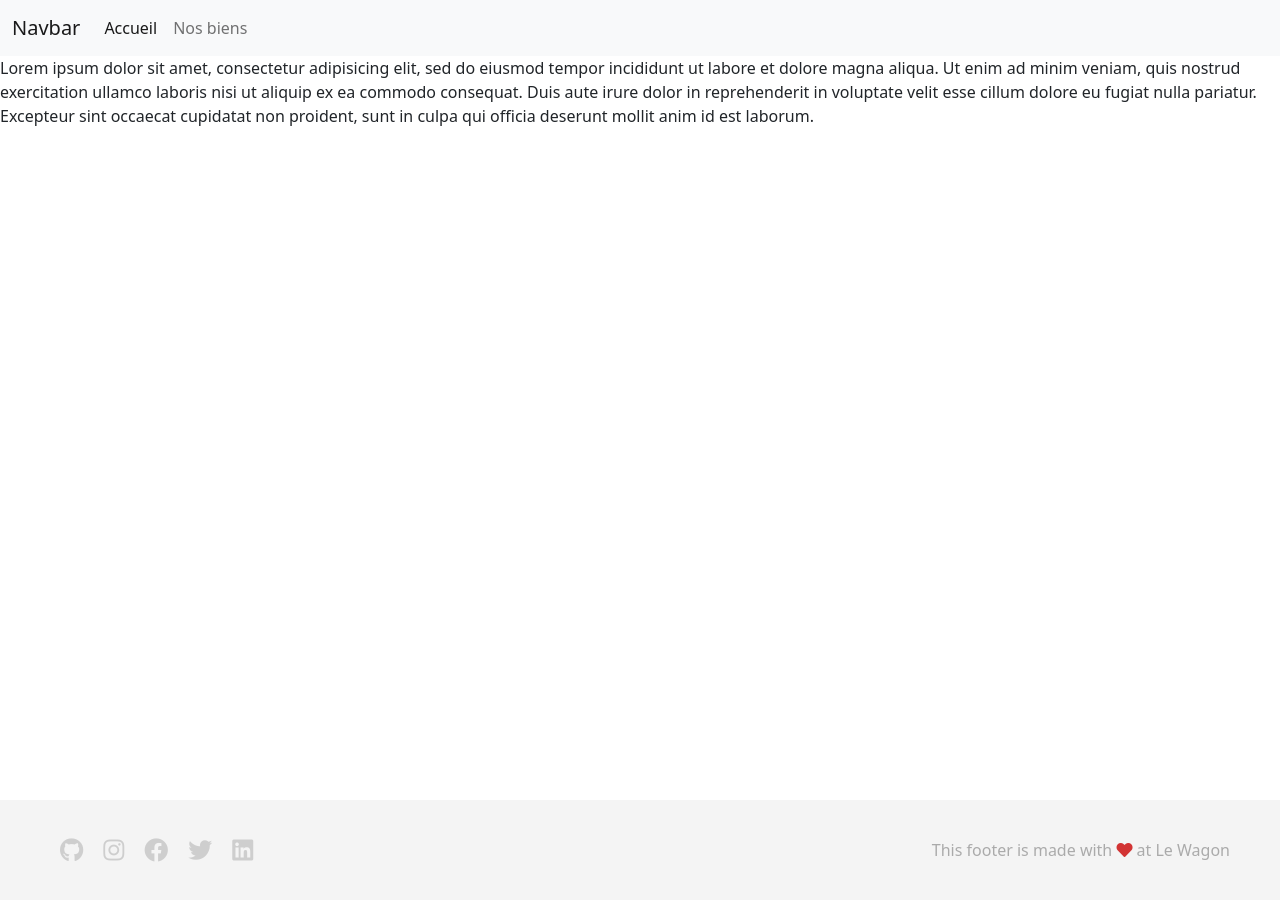
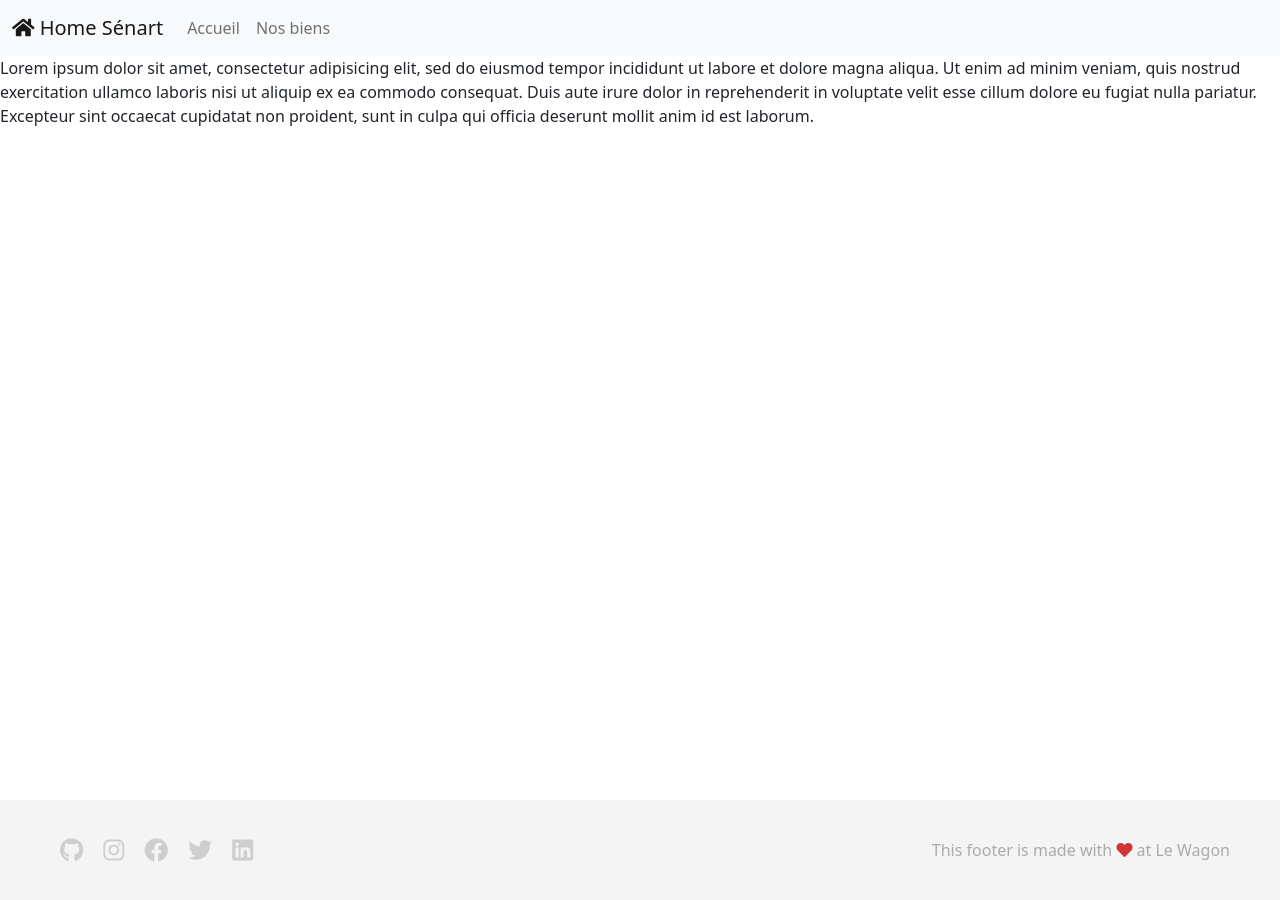
Before and after one commit to dmilon/home-senart, a Jekyll site: the page built from _biens/maison.md, in a window 1280 px wide. Built offline with Jekyll 4.4.1, drawn with Linux system fonts in a browser that asks for light colours.

Commit message:
add home banner + navbar links

```diff
--- a/_includes/banner.html
+++ b/_includes/banner.html
@@ -1,4 +1,4 @@
-<div class="banner" style="background-image: linear-gradient(rgba(0,0,0,0.4),rgba(0,0,0,0.4)), url(https://raw.githubusercontent.com/lewagon/fullstack-images/master/uikit/background.png);">
+<div class="banner" style="background-image: linear-gradient(rgba(0,0,0,0.4),rgba(0,0,0,0.4)), url(/assets/images/banner_3.jpg);">
   <div class="container">
     <h1>Le Wagon brings <strong>tech skills</strong> to <strong>creative people</strong>!</h1>
     <p>Change your life and learn to code at one of our campuses around the world.</p>
--- a/_includes/navbar.html
+++ b/_includes/navbar.html
@@ -1,13 +1,16 @@
 <nav class="navbar navbar-expand-lg navbar-light bg-light">
   <div class="container-fluid">
-    <a class="navbar-brand" href="#">Navbar</a>
+    <a class="navbar-brand" href="/">
+      <i class="fas fa-home"></i>
+      Home Sénart
+    </a>
     <button class="navbar-toggler" type="button" data-bs-toggle="collapse" data-bs-target="#navbarNavAltMarkup" aria-controls="navbarNavAltMarkup" aria-expanded="false" aria-label="Toggle navigation">
       <span class="navbar-toggler-icon"></span>
     </button>
     <div class="collapse navbar-collapse" id="navbarNavAltMarkup">
       <div class="navbar-nav">
-        <a class="nav-link active" aria-current="page" href="/">Accueil</a>
-        <a class="nav-link" href="/biens">Nos biens</a>
+        <a class="nav-link {% if page.url == '/'' %}active{% endif %}" aria-current="page" href="/">Accueil</a>
+        <a class="nav-link {% if page.url == '/biens.html' %}active{% endif %}" href="/biens">Nos biens</a>
       </div>
     </div>
   </div>
--- a/_layouts/default.html
+++ b/_layouts/default.html
@@ -3,7 +3,7 @@
   <head>
     <meta charset="utf-8">
     <meta name="viewport" content="width=device-width, initial-scale=1">
-    <link href="https://cdn.jsdelivr.net/npm/bootstrap@5.0.2/dist/css/bootstrap.min.css" rel="stylesheet" integrity="sha384-EVSTQN3/azprG1Anm3QDgpJLIm9Nao0Yz1ztcQTwFspd3yD65VohhpuuCOmLASjC" crossorigin="anonymous">
+    <link href="https://cdn.jsdelivr.net/npm/bootstrap@5.1.0/dist/css/bootstrap.min.css" rel="stylesheet" integrity="sha384-KyZXEAg3QhqLMpG8r+8fhAXLRk2vvoC2f3B09zVXn8CA5QIVfZOJ3BCsw2P0p/We" crossorigin="anonymous">
     <link rel="stylesheet" href="https://use.fontawesome.com/releases/v5.15.3/css/all.css" integrity="sha384-SZXxX4whJ79/gErwcOYf+zWLeJdY/qpuqC4cAa9rOGUstPomtqpuNWT9wdPEn2fk" crossorigin="anonymous">
     <!-- <link rel="stylesheet" href="/assets/css/styles.css"> -->
     <link rel="stylesheet" href="{{ '/assets/css/styles.css' | relative_url }}">
@@ -15,6 +15,6 @@
       {{ content }}
     </main>
     {% include footer.html %}
-    <script src="https://cdn.jsdelivr.net/npm/bootstrap@5.0.2/dist/js/bootstrap.bundle.min.js" integrity="sha384-MrcW6ZMFYlzcLA8Nl+NtUVF0sA7MsXsP1UyJoMp4YLEuNSfAP+JcXn/tWtIaxVXM" crossorigin="anonymous"></script>
+    <script src="https://cdn.jsdelivr.net/npm/bootstrap@5.1.0/dist/js/bootstrap.bundle.min.js" integrity="sha384-U1DAWAznBHeqEIlVSCgzq+c9gqGAJn5c/t99JyeKa9xxaYpSvHU5awsuZVVFIhvj" crossorigin="anonymous"></script>
   </body>
 </html>
--- a/biens.html
+++ b/biens.html
@@ -13,3 +13,8 @@
     {% endfor %}
   </div>
 </div>
+
+
+
+
+{{ page.url }}
```
Also changed, not shown: assets/images/banner_1.jpg (added), assets/images/banner_2.jpg (added), assets/images/banner_3.jpg (added).
